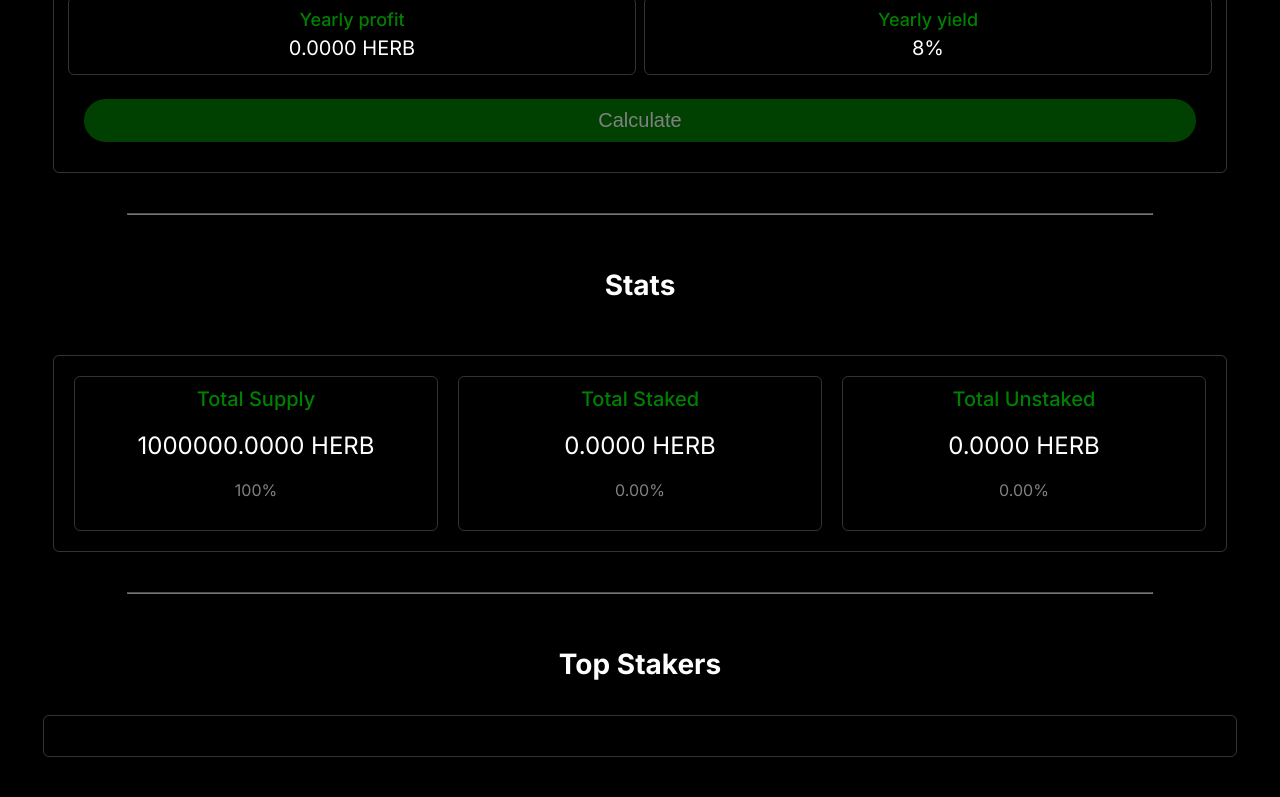
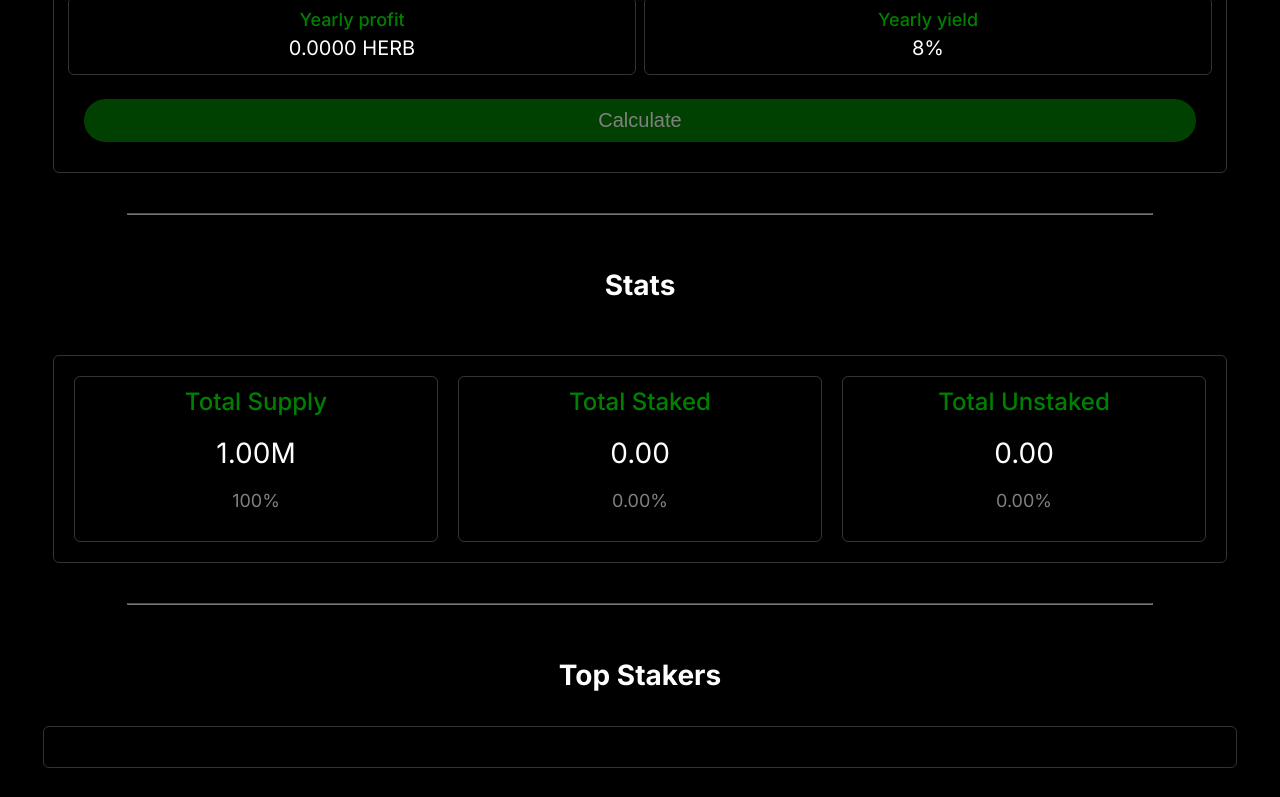
Before and after one commit to shaurya0410/herbstake, a Next.js app: page / in a window 1280 px wide. Shown: the part 1096-1893 px from the top of the page. Built offline with nearby package versions, Linux system fonts and the light colour scheme; what @waxio/waxjs, anchor-link, anchor-link-browser-transport would draw is missing.

Commit message:
fifth-13 commit

```diff
--- a/app/Stats.css
+++ b/app/Stats.css
@@ -20,17 +20,17 @@
 .stats_items_title{
     font-weight: 500;
     color: green;
-    font-size: 1rem;
+    font-size: 1.2rem;
     padding-bottom: 1rem;
 }
 
 .stats_items_amount{
-    font-size: 1.2rem;
+    font-size: 1.4rem;
     padding-bottom: 1rem;
 }
 
 .stats_items_percentage{
-    font-size: 0.8rem;
+    font-size: 0.9rem;
     padding-bottom: 1rem;
     color: gray;
 }
--- a/app/components/Stats.jsx
+++ b/app/components/Stats.jsx
@@ -2,24 +2,24 @@
 import React from "react";
 import "../Stats.css";
 const TOTAL_SUPPLY = "1000000.0000 HERB";
-const Stats = ({ info }) => {
+const Stats = ({ info, parse_numbers }) => {
   return (
     <div className="stats_box">
       <div className="stats_items supply">
         <span className="stats_items_title">Total Supply</span>
-        <span className="stats_items_amount">{TOTAL_SUPPLY}</span>
+        <span className="stats_items_amount">{parse_numbers(parse_asset(TOTAL_SUPPLY))}</span>
         <span className="stats_items_percentage">100%</span>
       </div>
       <div className="stats_items staked">
         <span className="stats_items_title">Total Staked</span>
-        <span className="stats_items_amount">{info.total_staked}</span>
+        <span className="stats_items_amount">{parse_numbers(parse_asset(info.total_staked))}</span>
         <span className="stats_items_percentage">
           {((parse_asset(info.total_staked) / parse_asset(TOTAL_SUPPLY)) * 100).toFixed(2)}%
         </span>
       </div>
       <div className="stats_items unstaked">
         <span className="stats_items_title">Total Unstaked</span>
-        <span className="stats_items_amount">{info.total_unstaked}</span>
+        <span className="stats_items_amount">{parse_numbers(parse_asset(info.total_unstaked))}</span>
         <span className="stats_items_percentage">{((parse_asset(info.total_unstaked) / parse_asset(TOTAL_SUPPLY)) * 100).toFixed(2)}%</span>
       </div>
     </div>
--- a/app/components/TopStaked.jsx
+++ b/app/components/TopStaked.jsx
@@ -1,17 +1,17 @@
 "use client";
 import React from "react";
 
-const TopStaked = ({ topstakers }) => {
+const TopStaked = ({ topstakers , parse_numbers}) => {
   // console.log(topStakers);
   return (
     <div className="top_box">
-      {topstakers.sort((a, b) => b.amount - a.amount).map((element,index) => {
+      {topstakers.sort((a, b) => b.amount - a.amount).slice(0,20).map((element,index) => {
         return (
           <div className="top_items" key={element.owner}>
             <span className="top_index">{index+1}</span>
             <span className="top_owner">{element.owner}</span>
             <div className="top_quantity">
-            <span>{element.amount.toFixed(4)}</span>
+            <span>{parse_numbers(element.amount)}</span>
             <img src="HERB.png" alt="" />
             </div>
           </div>
--- a/app/globals.css
+++ b/app/globals.css
@@ -72,11 +72,11 @@ h2{
 .reward_perhour{
   position: absolute;
   top: 2.25rem;
-  left: 9rem;
+  left: 10rem;
   color: lightseagreen;
   font-size: 0.8rem;
   font-weight: bold;
-  margin-left: 0.5rem;
+  /* margin-left: 5rem; */
   /* border: 1px solid white; */
 }
 
@@ -198,7 +198,7 @@ h2{
     color: lightgreen;
     text-align: center;
     font-weight: 700;
-    font-size: 0.9rem;
+    font-size: 1rem;
     font-family:Verdana, Geneva, Tahoma, sans-serif;
   }
 
@@ -211,12 +211,12 @@ h2{
   .top_quantity span{
     /* border: 1px solid white; */
     font-family: serif;
-    font-size: 1.1rem;
+    font-size: 1.2rem;
   }
 
   .top_quantity img{
-    width: 1.8rem;
-    height: 1.8rem;
+    width: 2rem;
+    height: 2rem;
     margin-left: 0.5rem;
   }
 
--- a/app/page.js
+++ b/app/page.js
@@ -339,7 +339,7 @@ const MainPage = () => {
         }}
       />
       <h2>Reward Calculator</h2>
-      <Calculator />
+      <Calculator parse_numbers={parse_numbers} />
       <hr
         style={{
           color: "white",
@@ -349,7 +349,7 @@ const MainPage = () => {
         }}
       />
       <h2>Stats</h2>
-      <Stats info={info} />
+      <Stats info={info} parse_numbers={parse_numbers} />
       <hr
         style={{
           color: "white",
@@ -359,7 +359,7 @@ const MainPage = () => {
         }}
       />
       <h2>Top Stakers</h2>
-      <TopStaked topstakers={topstakers} />
+      <TopStaked topstakers={topstakers} parse_numbers={parse_numbers} />
       {modal && (
         <Modal
           setModal={setModal}
@@ -367,6 +367,7 @@ const MainPage = () => {
           user={user}
           type={type}
           getData={getData}
+          parse_numbers={parse_numbers}
         />
       )}
       {loginModal && (
@@ -461,7 +462,7 @@ const wax_top_stakers_data = async () => {
       scope: contract,
       table: "stakes",
       // lower_bound: _owner,
-      limit: 100,
+      limit: 500,
       reverse: false,
       show_payer: false,
     });
@@ -528,3 +529,18 @@ const wax_info = async () => {
     return -1;
   }
 };
+
+//helper function
+const parse_numbers = (value) => {
+  if (value >= 1000000000000) {
+    return (value / 1000000000000).toFixed(2) + "T";
+  } else if (value >= 1000000000) {
+    return (value / 1000000000).toFixed(2) + "B";
+  } else if (value >= 1000000) {
+    return (value / 1000000).toFixed(2) + "M";
+  } else if (value >= 1000) {
+    return (value / 1000).toFixed(2) + "K";
+  } else {
+    return (value / 1).toFixed(2);
+  }
+};
```
